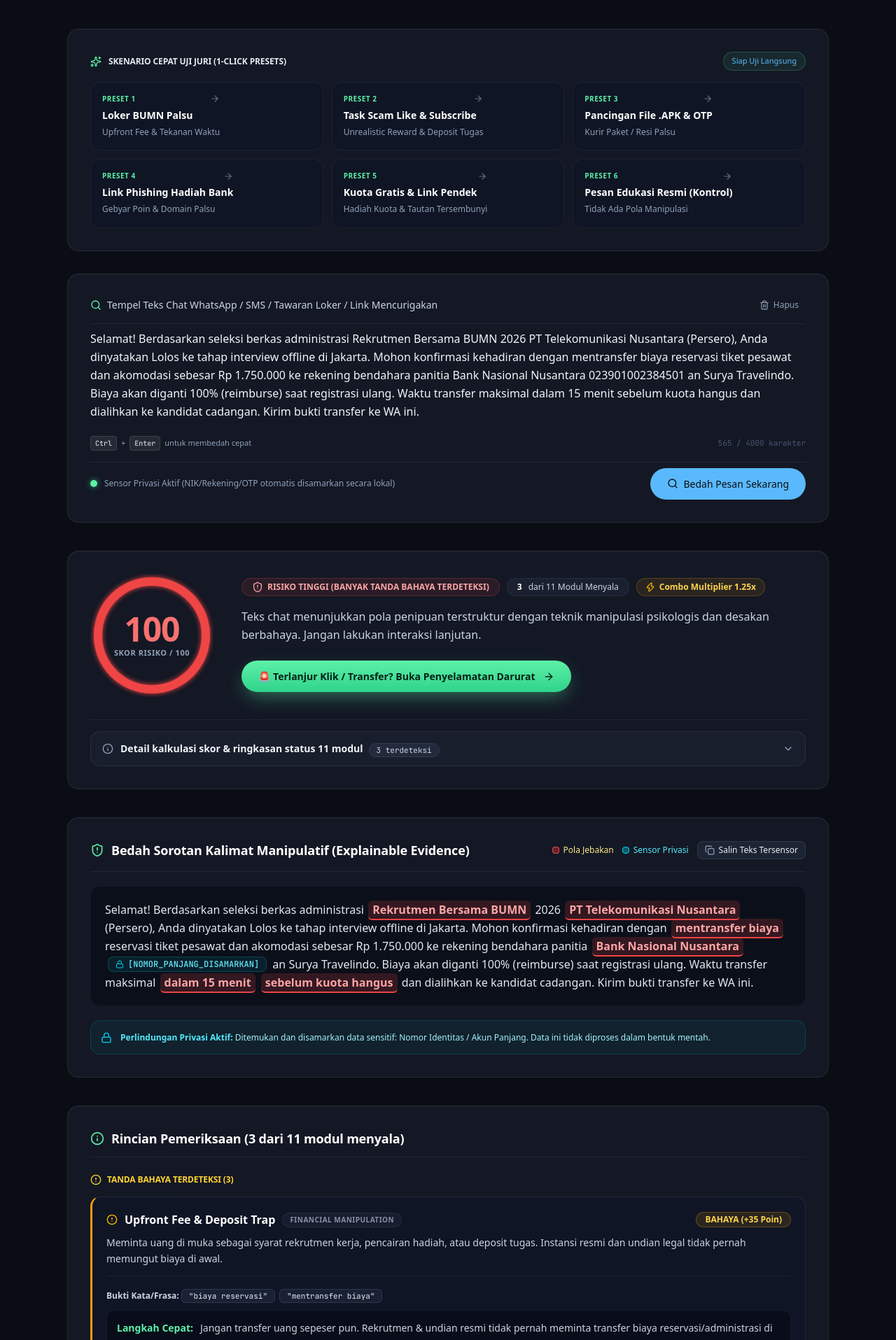
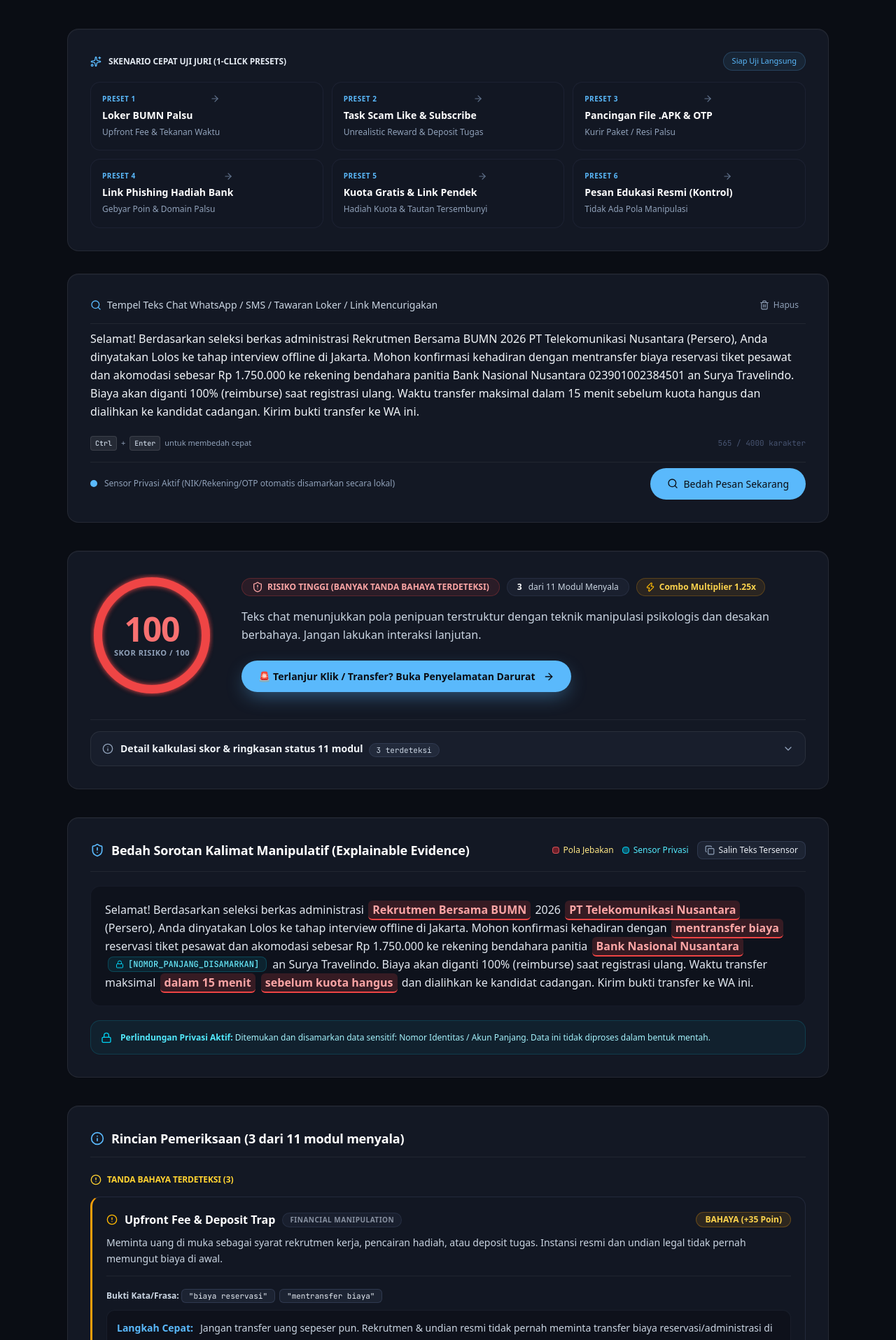
Before and after one commit to Micho-Anta/TrustTrapGuardian, a React (Vite) app: page / in a window 1280 px wide. Shown: the part 345-2260 px from the top of the page at 70% size. Built offline with nearby package versions, Linux system fonts and the light colour scheme; a web font is replaced by a local one.

Commit message:
Add files via upload

```diff
--- a/src/components/scanner/HighlightView.jsx
+++ b/src/components/scanner/HighlightView.jsx
@@ -102,7 +102,7 @@ export default function HighlightView({ scanResult }) {
       <div className="glass-card p-6 sm:p-8 space-y-5">
         <div className="flex flex-col sm:flex-row sm:items-center justify-between pb-4 border-b border-white/[0.06] gap-3">
           <div className="flex items-center gap-2.5">
-            <ShieldAlert className="w-5 h-5 text-[#5df0a8] shrink-0" />
+            <ShieldAlert className="w-5 h-5 text-[#5ab9fc] shrink-0" />
             <h3 className="font-bold text-base sm:text-lg text-white">
               Bedah Sorotan Kalimat Manipulatif (Explainable Evidence)
             </h3>
@@ -119,17 +119,17 @@ export default function HighlightView({ scanResult }) {
             <button
               type="button"
               onClick={handleCopySanitized}
-              className="px-2.5 py-1 rounded-lg text-xs font-medium transition-all flex items-center gap-1.5 focus-visible:outline-2 focus-visible:outline-[#5df0a8] focus-visible:outline-offset-2"
+              className="px-2.5 py-1 rounded-lg text-xs font-medium transition-all flex items-center gap-1.5 focus-visible:outline-2 focus-visible:outline-[#5ab9fc] focus-visible:outline-offset-2"
               style={{
                 background: "rgba(150, 175, 230, 0.08)",
                 border: "1px solid rgba(150, 175, 230, 0.15)",
-                color: copiedSanitized ? "#5df0a8" : "var(--ink)",
+                color: copiedSanitized ? "#5ab9fc" : "var(--ink)",
               }}
               title="Salin teks yang telah disamarkan data pribadinya"
             >
               {copiedSanitized ? (
                 <>
-                  <Check className="w-3.5 h-3.5 text-[#5df0a8]" />
+                  <Check className="w-3.5 h-3.5 text-[#5ab9fc]" />
                   <span>Tersalin!</span>
                 </>
               ) : (
@@ -145,7 +145,7 @@ export default function HighlightView({ scanResult }) {
         <div
           className="p-5 rounded-2xl"
           style={{
-            background: "rgba(4, 6, 15, 0.45)",
+            background: "rgba(10, 13, 20, 0.45)",
             border: "1px solid rgba(150, 175, 230, 0.06)",
           }}
         >
@@ -174,7 +174,7 @@ export default function HighlightView({ scanResult }) {
       <div className="glass-card p-6 sm:p-8 space-y-6">
         <div className="flex flex-col sm:flex-row sm:items-center justify-between gap-2 pb-3 border-b border-white/[0.06]">
           <h3 className="font-bold text-base sm:text-lg text-white flex items-center gap-2.5">
-            <Info className="w-5 h-5 text-[#5df0a8] shrink-0" />
+            <Info className="w-5 h-5 text-[#5ab9fc] shrink-0" />
             <span>
               Rincian Pemeriksaan ({dangerEngines.length} dari {sortedEngines.length} modul menyala)
             </span>
@@ -194,7 +194,7 @@ export default function HighlightView({ scanResult }) {
                   key={engine.id}
                   className="p-5 rounded-2xl transition-all"
                   style={{
-                    background: "rgba(12,18,38,0.45)",
+                    background: "rgba(19, 24, 36,0.45)",
                     border: "1px solid rgba(150,175,230,0.12)",
                     borderLeft: "3px solid #f59e0b",
                   }}
@@ -258,12 +258,12 @@ export default function HighlightView({ scanResult }) {
                     <div
                       className="text-xs sm:text-sm p-3.5 rounded-xl flex flex-col sm:flex-row sm:items-start gap-1.5 sm:gap-2.5 leading-relaxed"
                       style={{
-                        background: "rgba(4,6,15,0.50)",
+                        background: "rgba(10, 13, 20,0.50)",
                         border: "1px solid rgba(150,175,230,0.08)",
                         color: "var(--muted)",
                       }}
                     >
-                      <span className="font-bold shrink-0 text-[#5df0a8]">Langkah Cepat:</span>
+                      <span className="font-bold shrink-0 text-[#5ab9fc]">Langkah Cepat:</span>
                       <span className="text-slate-300 [overflow-wrap:anywhere] break-words">{engine.actionStep}</span>
                     </div>
                   </div>
@@ -289,7 +289,7 @@ export default function HighlightView({ scanResult }) {
         {cleanEngines.length > 0 && (
           <div className="pt-2 border-t border-white/[0.06]">
             <Disclosure
-              icon={<CheckCircle className="w-4 h-4 shrink-0 text-[#5df0a8]" aria-hidden="true" />}
+              icon={<CheckCircle className="w-4 h-4 shrink-0 text-[#5ab9fc]" aria-hidden="true" />}
               title={`${cleanEngines.length} modul lain tidak menemukan pola`}
               badge={
                 <span
@@ -311,13 +311,13 @@ export default function HighlightView({ scanResult }) {
                   key={engine.id}
                   className="p-3.5 rounded-2xl space-y-1"
                   style={{
-                    background: "rgba(12,18,38,0.30)",
+                    background: "rgba(19, 24, 36,0.30)",
                     border: "1px solid rgba(150,175,230,0.06)",
                   }}
                 >
                   <div className="flex flex-wrap items-center justify-between gap-2">
                     <div className="flex items-center gap-2 min-w-0 flex-wrap">
-                      <CheckCircle className="w-3.5 h-3.5 shrink-0 text-[#5df0a8]" />
+                      <CheckCircle className="w-3.5 h-3.5 shrink-0 text-[#5ab9fc]" />
                       <span className="font-bold text-xs sm:text-sm text-white [overflow-wrap:anywhere] break-words">
                         {engine.name}
                       </span>
--- a/src/components/scanner/OmniboxInput.jsx
+++ b/src/components/scanner/OmniboxInput.jsx
@@ -50,7 +50,7 @@ export default function OmniboxInput({ text, setText, onAnalyze, onClear, isAnal
       <div className="glass-card p-6 sm:p-8 space-y-4">
         <div className="flex items-center justify-between flex-wrap gap-2">
           <div className="flex items-center gap-2.5">
-            <Sparkles className="w-4 h-4 text-[#5df0a8]" />
+            <Sparkles className="w-4 h-4 text-[#5ab9fc]" />
             <h3 className="text-xs font-bold uppercase tracking-wider text-slate-200">
               Skenario Cepat Uji Juri (1-Click Presets)
             </h3>
@@ -58,9 +58,9 @@ export default function OmniboxInput({ text, setText, onAnalyze, onClear, isAnal
           <span
             className="text-[11px] px-3 py-1 rounded-full font-medium"
             style={{
-              background: "rgba(93, 240, 168, 0.08)",
+              background: "rgba(90, 185, 252, 0.08)",
               color: "var(--accent)",
-              border: "1px solid rgba(93, 240, 168, 0.20)",
+              border: "1px solid rgba(90, 185, 252, 0.20)",
             }}
           >
             Siap Uji Langsung
@@ -74,11 +74,11 @@ export default function OmniboxInput({ text, setText, onAnalyze, onClear, isAnal
               onClick={() => handlePresetSelect(preset)}
               className="text-left p-4 rounded-2xl transition-all group flex flex-col justify-between"
               style={{
-                background: "rgba(12, 18, 38, 0.40)",
+                background: "rgba(19, 24, 36, 0.40)",
                 border: "1px solid rgba(150, 175, 230, 0.07)",
               }}
               onMouseEnter={(e) => {
-                e.currentTarget.style.borderColor = "rgba(93, 240, 168, 0.35)";
+                e.currentTarget.style.borderColor = "rgba(90, 185, 252, 0.35)";
                 e.currentTarget.style.transform = "translateY(-1px)";
               }}
               onMouseLeave={(e) => {
@@ -88,10 +88,10 @@ export default function OmniboxInput({ text, setText, onAnalyze, onClear, isAnal
             >
               <div>
                 <div className="flex items-center justify-between mb-1.5">
-                  <span className="text-[10px] font-bold uppercase tracking-wider text-[#5df0a8]">
+                  <span className="text-[10px] font-bold uppercase tracking-wider text-[#5ab9fc]">
                     {preset.badge}
                   </span>
-                  <ArrowRight className="w-3.5 h-3.5 text-slate-500 transition-transform group-hover:translate-x-1 group-hover:text-[#5df0a8]" />
+                  <ArrowRight className="w-3.5 h-3.5 text-slate-500 transition-transform group-hover:translate-x-1 group-hover:text-[#5ab9fc]" />
                 </div>
                 <div className="text-sm font-semibold text-white group-hover:text-slate-100 line-clamp-1">
                   {preset.title}
@@ -109,7 +109,7 @@ export default function OmniboxInput({ text, setText, onAnalyze, onClear, isAnal
       <div className="glass-card p-6 sm:p-8 space-y-4">
         <div className="flex items-center justify-between pb-3.5 mb-2 border-b border-white/[0.06]">
           <label className="text-xs sm:text-sm font-medium text-slate-300 flex items-center gap-2">
-            <Search className="w-4 h-4 text-[#5df0a8]" />
+            <Search className="w-4 h-4 text-[#5ab9fc]" />
             <span>Tempel Teks Chat WhatsApp / SMS / Tawaran Loker / Link Mencurigakan</span>
           </label>
           {text && (
@@ -150,7 +150,7 @@ export default function OmniboxInput({ text, setText, onAnalyze, onClear, isAnal
         {/* Footer Action Bar */}
         <div className="pt-2 border-t border-white/[0.06] flex flex-col sm:flex-row items-center justify-between gap-4">
           <div className="text-xs text-slate-400 flex items-center gap-2.5">
-            <span className="w-2.5 h-2.5 rounded-full bg-[#5df0a8] shadow-[0_0_8px_rgba(93,240,168,0.6)]"></span>
+            <span className="w-2.5 h-2.5 rounded-full bg-[#5ab9fc] shadow-[0_0_8px_rgba(90, 185, 252,0.6)]"></span>
             <span>Sensor Privasi Aktif (NIK/Rekening/OTP otomatis disamarkan secara lokal)</span>
           </div>
 
--- a/src/components/scanner/ScoreGauge.jsx
+++ b/src/components/scanner/ScoreGauge.jsx
@@ -155,11 +155,11 @@ export default function ScoreGauge({ summary, engines = [], onGoToAct }) {
                 onClick={onGoToAct}
                 className="btn-ascend w-full sm:w-auto"
                 style={{
-                  background: "linear-gradient(180deg, #5df0a8, #2fd38a)",
-                  color: "#032018",
+                  background: "var(--accent)",
+                  color: "#0a0d14",
                   fontWeight: 600,
                   borderRadius: "999px",
-                  boxShadow: "0 10px 28px -6px rgba(93,240,168,0.45)",
+                  boxShadow: "0 10px 28px -6px rgba(90, 185, 252,0.45)",
                 }}
               >
                 <span>🚨 Terlanjur Klik / Transfer? Buka Penyelamatan Darurat</span>
@@ -190,11 +190,11 @@ export default function ScoreGauge({ summary, engines = [], onGoToAct }) {
             <span
               className="inline-flex items-center gap-1.5 px-3 py-1 rounded-full [overflow-wrap:anywhere] break-words"
               style={{
-                background: "rgba(12,18,38,0.50)",
+                background: "rgba(19, 24, 36,0.50)",
                 border: "1px solid rgba(150,175,230,0.10)",
               }}
             >
-              <Info className="w-3 h-3 text-[#5df0a8] shrink-0" />
+              <Info className="w-3 h-3 text-[#5ab9fc] shrink-0" />
               <span>Formula: Min(100, {rawScore ?? "Base Score"} × Combo Multiplier {comboBonus ?? 1}x)</span>
             </span>
           </div>
@@ -218,8 +218,8 @@ export default function ScoreGauge({ summary, engines = [], onGoToAct }) {
                   className="p-3 rounded-2xl text-xs flex flex-col justify-between min-w-0"
                   style={
                     isDanger
-                      ? { background: "rgba(12,18,38,0.55)", border: "1px solid rgba(245,158,11,0.26)", color: "#fde68a" }
-                      : { background: "rgba(12,18,38,0.30)", border: "1px solid rgba(150,175,230,0.06)", color: "var(--muted)" }
+                      ? { background: "rgba(19, 24, 36,0.55)", border: "1px solid rgba(245,158,11,0.26)", color: "#fde68a" }
+                      : { background: "rgba(19, 24, 36,0.30)", border: "1px solid rgba(150,175,230,0.06)", color: "var(--muted)" }
                   }
                 >
                   <div className="flex items-center justify-between gap-1 mb-1.5 min-w-0">
```
